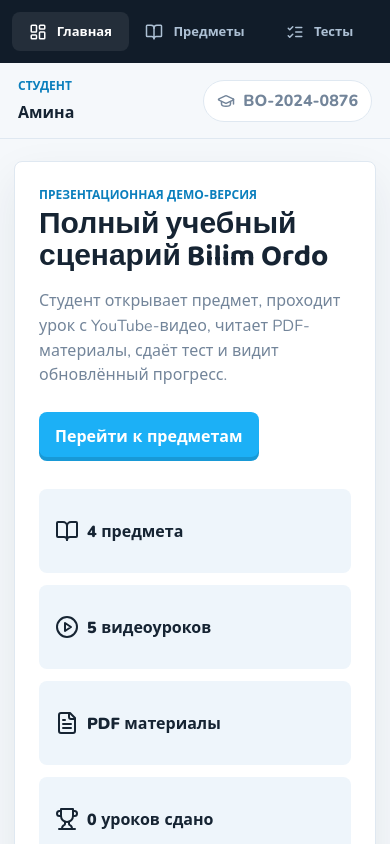
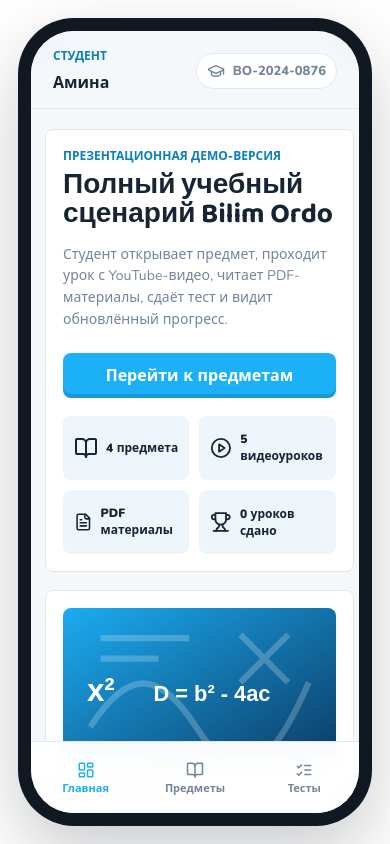
Before and after one commit to ibrodevs/su-lms-frontend, a React (Vite) app: page / in a window 390 px wide. Both pictures are taken after a click on the button "Войти в демо". Shown: the top 844 px of the page. Built offline with nearby package versions, Linux system fonts and the light colour scheme.

Commit message:
Restore phone mockup presentation shell

```diff
--- a/src/App.jsx
+++ b/src/App.jsx
@@ -15,7 +15,9 @@
   const [value, setValue] = useState(student.id);
 
   return (
-    <main className="login-shell">
+    <main className="presentation-stage">
+      <section className="phone-frame" aria-label="Bilim Ordo login demo">
+        <div className="phone-screen login-phone-screen">
           <section className="login-panel">
             <div className="brand-mark">B</div>
             <p className="eyebrow">Frontend demo</p>
@@ -38,12 +40,22 @@
               Войти в демо
             </button>
           </section>
+        </div>
+      </section>
+      <aside className="demo-caption">
+        <span className="eyebrow">Bilim Ordo</span>
+        <h1>Демо мобильного приложения студента</h1>
+        <p>Откройте демо-ID и покажите полный путь: предмет, урок, материал, тест и результат.</p>
+      </aside>
     </main>
   );
 }
 
 function Shell({ onLogout }) {
   return (
+    <main className="presentation-stage">
+      <section className="phone-frame" aria-label="Bilim Ordo mobile demo">
+        <div className="phone-screen">
           <div className="app-shell">
             <aside className="sidebar">
               <Link className="sidebar-brand" to="/">
@@ -97,6 +109,18 @@
               </Routes>
             </div>
           </div>
+        </div>
+      </section>
+      <aside className="demo-caption">
+        <span className="eyebrow">Bilim Ordo</span>
+        <h1>Демо мобильного приложения студента</h1>
+        <p>
+          Внутри телефона остались новые уроки, YouTube-видео, конспекты,
+          PDF-материалы, тесты после уроков и прогресс в localStorage.
+        </p>
+        <p>Кликабельно: вход по ID, предметы, урок, материал, тест, результат.</p>
+      </aside>
+    </main>
   );
 }
 
--- a/src/styles.css
+++ b/src/styles.css
@@ -827,3 +827,315 @@
     width: 100%;
   }
 }
+
+/* Presentation phone shell */
+.presentation-stage {
+  min-height: 100vh;
+  display: grid;
+  grid-template-columns: auto minmax(240px, 360px);
+  align-items: center;
+  justify-content: center;
+  gap: clamp(28px, 5vw, 70px);
+  padding: 34px;
+  background: #ffffff;
+}
+
+.phone-frame {
+  width: 430px;
+  height: 900px;
+  padding: 13px;
+  border-radius: 56px;
+  background: #101922;
+  box-shadow: 0 28px 70px rgba(16, 25, 34, 0.22);
+}
+
+.phone-screen {
+  position: relative;
+  width: 100%;
+  height: 100%;
+  overflow: hidden;
+  border-radius: 43px;
+  background: var(--bg);
+}
+
+.login-phone-screen {
+  display: grid;
+  align-items: center;
+  padding: 24px;
+}
+
+.login-phone-screen .login-panel {
+  width: 100%;
+  padding: 28px 24px;
+  border: 0;
+  box-shadow: none;
+}
+
+.login-phone-screen .brand-mark {
+  width: 76px;
+  height: 76px;
+}
+
+.demo-caption {
+  color: var(--muted);
+}
+
+.demo-caption h1 {
+  max-width: 360px;
+  margin-bottom: 14px;
+  color: var(--primary);
+  font-size: 26px;
+}
+
+.demo-caption p {
+  max-width: 330px;
+  font-weight: 800;
+}
+
+.phone-screen .app-shell {
+  position: relative;
+  display: flex;
+  flex-direction: column;
+  min-height: 0;
+  height: 100%;
+}
+
+.phone-screen .content-shell {
+  height: 100%;
+  min-height: 0;
+  overflow-y: auto;
+  overflow-x: hidden;
+  padding-bottom: 82px;
+  scrollbar-width: none;
+}
+
+.phone-screen .content-shell::-webkit-scrollbar {
+  width: 0;
+  height: 0;
+}
+
+.phone-screen .sidebar {
+  position: absolute;
+  inset: auto 0 0;
+  z-index: 20;
+  height: 72px;
+  display: block;
+  padding: 0;
+  border-top: 1px solid var(--border);
+  background: rgba(255, 255, 255, 0.96);
+  color: var(--muted);
+  backdrop-filter: blur(14px);
+}
+
+.phone-screen .sidebar-brand,
+.phone-screen .ghost-action {
+  display: none;
+}
+
+.phone-screen .sidebar nav {
+  display: grid;
+  grid-template-columns: repeat(3, 1fr);
+  height: 100%;
+  gap: 0;
+}
+
+.phone-screen .sidebar nav a {
+  justify-content: center;
+  flex-direction: column;
+  gap: 4px;
+  min-width: 0;
+  border-radius: 0;
+  padding: 9px 4px 8px;
+  background: transparent;
+  color: var(--muted);
+  font-size: 11px;
+  line-height: 1.1;
+}
+
+.phone-screen .sidebar nav a.active {
+  color: var(--primary);
+  background: transparent;
+}
+
+.phone-screen .topbar {
+  top: 0;
+  padding: 16px 22px 14px;
+  background: rgba(245, 248, 251, 0.94);
+}
+
+.phone-screen .topbar-pill {
+  max-width: 155px;
+  overflow: hidden;
+  white-space: nowrap;
+  padding: 8px 10px;
+  font-size: 13px;
+}
+
+.phone-screen .page-stack,
+.phone-screen .quiz-page {
+  width: calc(100% - 28px);
+  padding: 20px 0 28px;
+  gap: 18px;
+}
+
+.phone-screen h1 {
+  font-size: 28px;
+}
+
+.phone-screen h2 {
+  font-size: 23px;
+}
+
+.phone-screen h3 {
+  font-size: 20px;
+}
+
+.phone-screen p {
+  font-size: 14px;
+}
+
+.phone-screen .hero-panel,
+.phone-screen .subject-hero,
+.phone-screen .two-column,
+.phone-screen .subjects-grid,
+.phone-screen .materials-grid {
+  grid-template-columns: 1fr;
+}
+
+.phone-screen .hero-panel,
+.phone-screen .subject-hero,
+.phone-screen .lesson-hero,
+.phone-screen .panel,
+.phone-screen .quiz-cta,
+.phone-screen .reader-head,
+.phone-screen .result-card,
+.phone-screen .lesson-card,
+.phone-screen .subject-card {
+  padding: 17px;
+  box-shadow: none;
+}
+
+.phone-screen .hero-panel {
+  gap: 18px;
+}
+
+.phone-screen .hero-stats {
+  grid-template-columns: 1fr 1fr;
+  gap: 10px;
+}
+
+.phone-screen .hero-stats span {
+  min-height: 64px;
+  padding: 11px;
+  font-size: 12px;
+}
+
+.phone-screen .subject-card img,
+.phone-screen .subject-hero img {
+  aspect-ratio: 16 / 8.8;
+}
+
+.phone-screen .subject-hero img {
+  display: none;
+}
+
+.phone-screen .subject-card h2 {
+  font-size: 23px;
+}
+
+.phone-screen .lesson-hero,
+.phone-screen .quiz-cta,
+.phone-screen .result-card,
+.phone-screen .quick-test-card,
+.phone-screen .material-card {
+  display: grid;
+  grid-template-columns: 1fr;
+  align-items: stretch;
+}
+
+.phone-screen .lesson-meta {
+  gap: 8px 12px;
+  font-size: 12px;
+}
+
+.phone-screen .feature-badge,
+.phone-screen .status-badge,
+.phone-screen .lesson-index {
+  font-size: 11px;
+  padding: 6px 9px;
+}
+
+.phone-screen .primary-action,
+.phone-screen .secondary-action {
+  width: 100%;
+  min-height: 44px;
+  padding: 11px 13px;
+}
+
+.phone-screen .section-heading {
+  align-items: flex-start;
+}
+
+.phone-screen .section-heading a {
+  font-size: 12px;
+  font-weight: 900;
+}
+
+.phone-screen .markdown-panel {
+  font-size: 14px;
+}
+
+.phone-screen .markdown-panel h2 {
+  margin-top: 18px;
+}
+
+.phone-screen .pdf-viewer {
+  height: 620px;
+}
+
+.phone-screen .quiz-shell {
+  padding: 18px;
+  box-shadow: none;
+}
+
+.phone-screen .quiz-question h2 {
+  font-size: 23px;
+}
+
+.phone-screen .answer-option {
+  padding: 12px;
+  font-size: 14px;
+}
+
+.phone-screen .result-card {
+  gap: 12px;
+}
+
+.phone-screen .result-card h1 {
+  font-size: 44px;
+}
+
+.phone-screen .quick-actions,
+.phone-screen .quiz-actions,
+.phone-screen .result-actions {
+  display: grid;
+  gap: 10px;
+}
+
+@media (max-width: 860px) {
+  .presentation-stage {
+    grid-template-columns: 1fr;
+    justify-items: center;
+    padding: 18px;
+  }
+
+  .demo-caption {
+    display: none;
+  }
+
+  .phone-frame {
+    width: min(430px, 100%);
+    height: min(900px, calc(100vh - 36px));
+    min-height: 720px;
+  }
+}
```
Also changed, not shown: 1 other file (tests, documents, lock files or other folders). Lines whose indentation alone changed are shown as unchanged.
